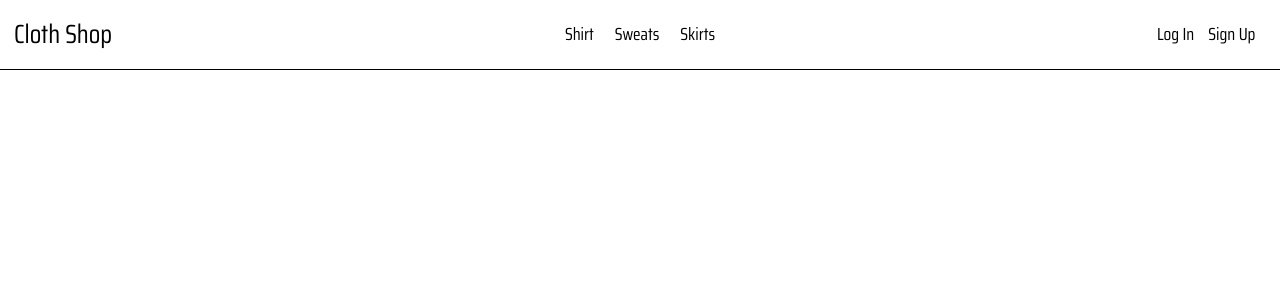
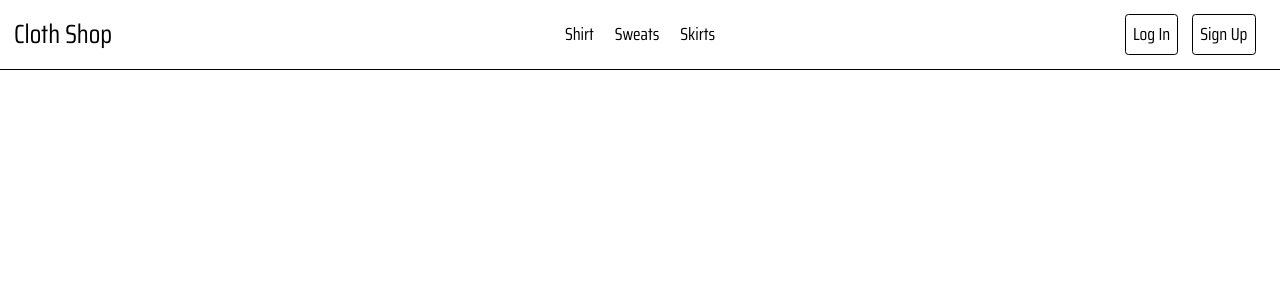
Before and after one commit to akinankarali/cloth-store, a React (Create React App) app: page / in a window 1280 px wide. Shown: the top 300 px of the page. Built offline with nearby package versions, Linux system fonts and the light colour scheme.

Commit message:
refactor: update button styles

```diff
--- a/src/components/Button.tsx
+++ b/src/components/Button.tsx
@@ -11,13 +11,19 @@ export interface Props extends HTMLAttributes<HTMLButtonElement> {
 export const Button = ({children, variant='primary', ...props}: Props) => {
     return (
         <button
-            className="text-white border-0 rounded-full p-2 cursor-pointer"
-            style={{
-                backgroundColor: variant === 'primary' ? 'blue' : 'gray',
-            }}
+            className={`text-black border
+             border-black
+              rounded p-2
+              cursor-pointer
+              ml-2 mr-2
+              ${variant === 'primary'
+               ? 'bg-white hover:bg-gray-800 hover:text-white'
+               : 'bg-black text-white hover:bg-white hover:text-black'}`}
             type="button"
             {...props}>
             { children }
         </button>
     )
 }
+
+export default Button
--- a/src/components/Header.tsx
+++ b/src/components/Header.tsx
@@ -1,5 +1,6 @@
 import React from 'react'
 import { Link } from 'react-router-dom'
+import Button from './Button'
 
 
 interface Props {
@@ -31,10 +32,10 @@ const Header = (props: Props) => {
             </div>
             <div className="login flex items-center pr-5 text-xl justify-end">
                 <Link to='/login'>
-                    <button className='ml-2 mr-2'>Log In</button>
+                    <Button variant="primary">Log In</Button>
                 </Link>
                 <Link to='/signup'>
-                    <button className='ml-2 mr-2'>Sign Up</button>
+                    <Button variant="primary">Sign Up</Button>
                </Link>
             </div>
             {/* <div className="loggedIn">
```
